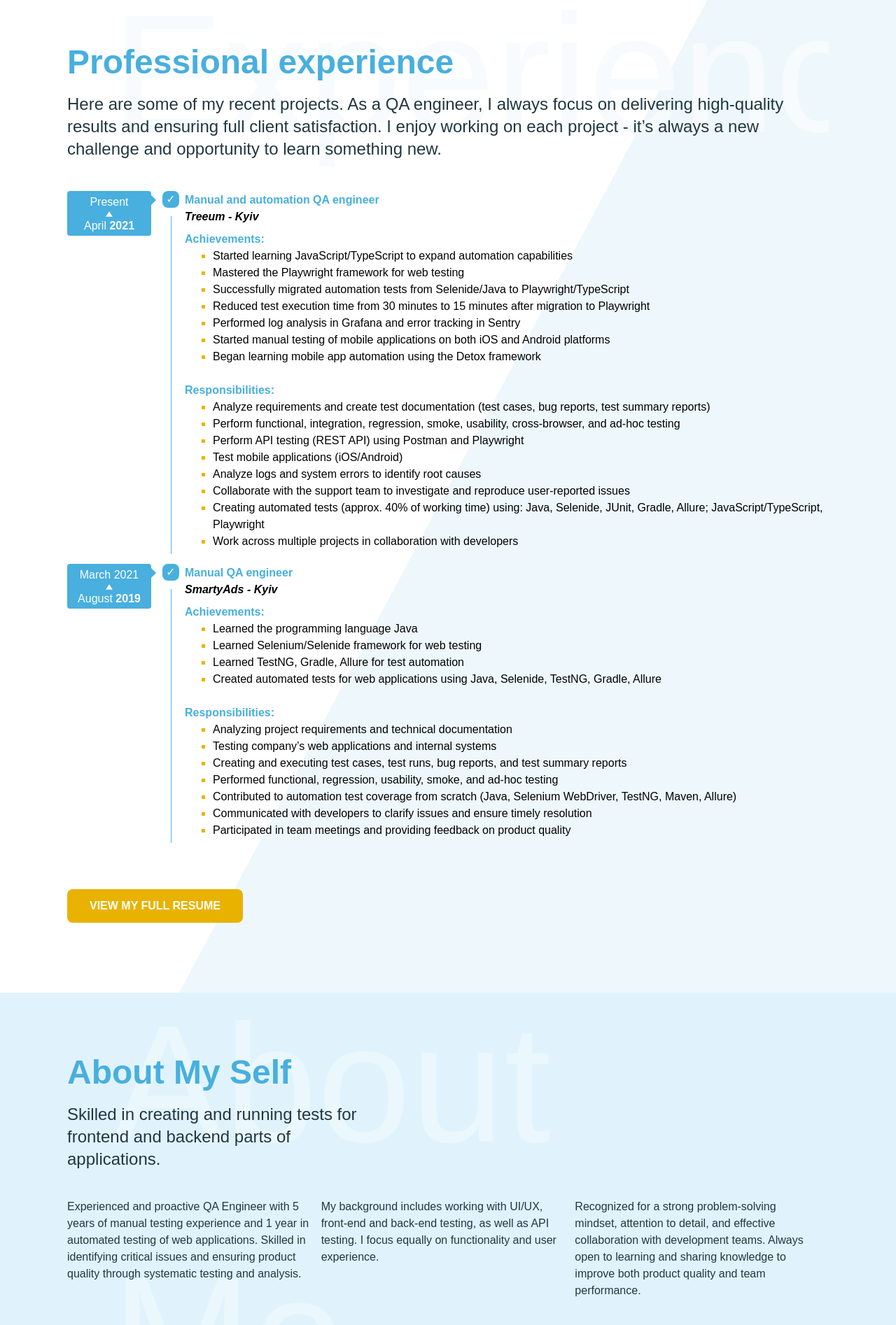
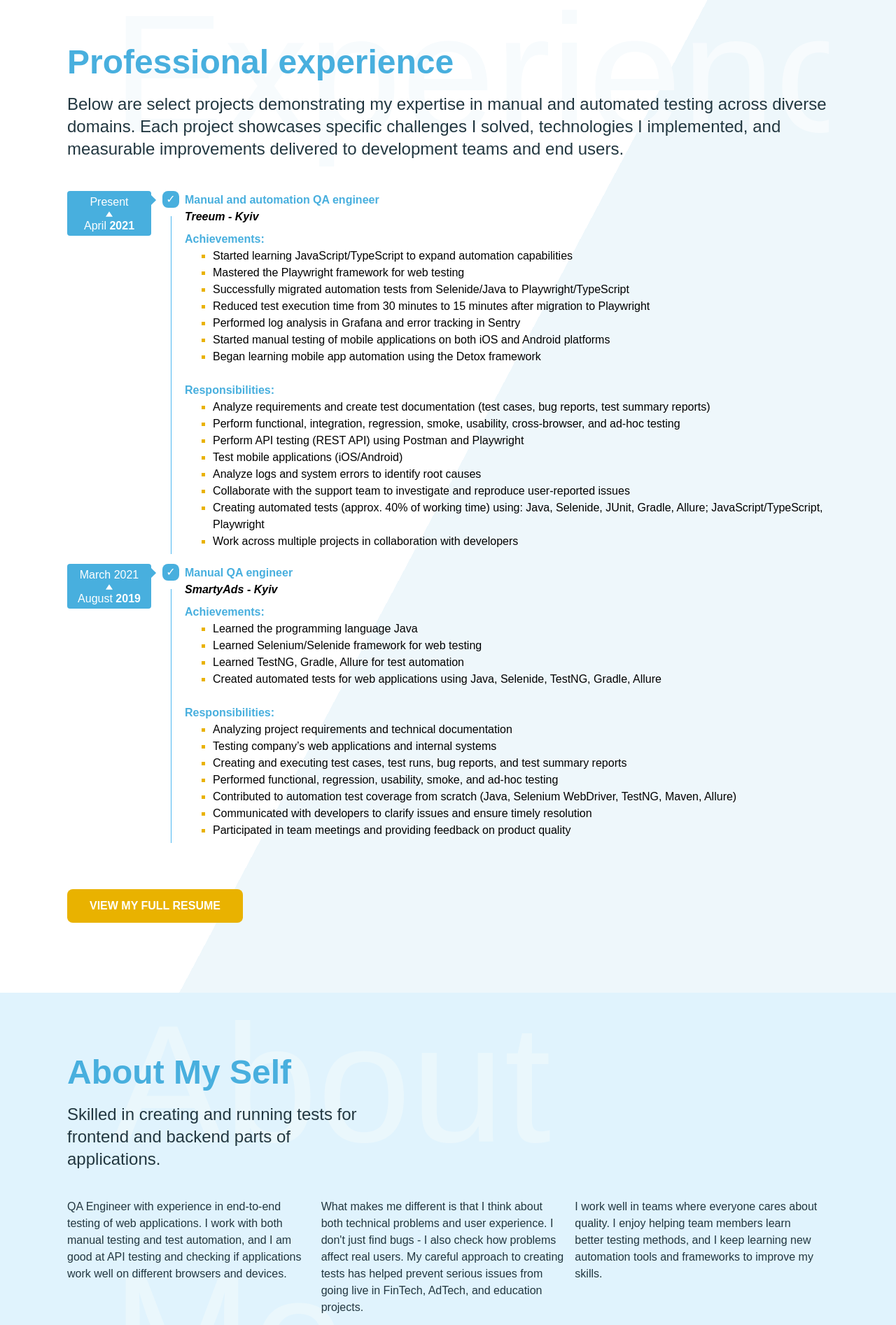
Before and after one commit to m-bielozorova/m-bielozorova.github.io, a React (Vite) app: page / in a window 1280 px wide. Shown: the part 720-2614 px from the top of the page at 70% size. Built offline with nearby package versions, Linux system fonts and the light colour scheme.

Commit message:
refactor: update development script and enhance content descriptions in dataInfo

```diff
--- a/src/info/index.js
+++ b/src/info/index.js
@@ -23,7 +23,7 @@ export const dataInfo = {
   experience: {
     title: 'Professional experience',
     description:
-      'Here are some of my recent projects. As a QA engineer, I always focus on delivering high-quality results and ensuring full client satisfaction. I enjoy working on each project - it’s always a new challenge and opportunity to learn something new.',
+      'Below are select projects demonstrating my expertise in manual and automated testing across diverse domains. Each project showcases specific challenges I solved, technologies I implemented, and measurable improvements delivered to development teams and end users.',
     jobs: [
       {
         id: 'j-01',
@@ -110,11 +110,11 @@ export const dataInfo = {
       'Skilled in creating and running tests for frontend and backend parts of applications.',
     description: {
       partOne:
-        'Experienced and proactive QA Engineer with 5 years of manual testing experience and 1 year in automated testing of web applications. Skilled in identifying critical issues and ensuring product quality through systematic testing and analysis.',
+        'QA Engineer with experience in end-to-end testing of web applications. I work with both manual testing and test automation, and I am good at API testing and checking if applications work well on different browsers and devices.',
       partTwo:
-        'My background includes working with UI/UX, front-end and back-end testing, as well as API testing. I focus equally on functionality and user experience.',
+        "What makes me different is that I think about both technical problems and user experience. I don't just find bugs - I also check how problems affect real users. My careful approach to creating tests has helped prevent serious issues from going live in FinTech, AdTech, and education projects.",
       partThree:
-        'Recognized for a strong problem-solving mindset, attention to detail, and effective collaboration with development teams. Always open to learning and sharing knowledge to improve both product quality and team performance.',
+        'I work well in teams where everyone cares about quality. I enjoy helping team members learn better testing methods, and I keep learning new automation tools and frameworks to improve my skills.',
     },
     skills: [
       {
@@ -189,7 +189,7 @@ export const dataInfo = {
   contactMe: {
     title: 'Contact me',
     description:
-      'I am always open to new ideas and ready to share my knowledge with others. If you have any questions or want to discuss a project, feel free to contact me.',
+      'Do you need help with testing your web applications or want to discuss QA automation? I am ready to help with your project or answer questions about testing strategies. Feel free to reach out - I would be happy to discuss how we can work together to make your software better.',
   },
   skills: {
     techSkills: [
```
